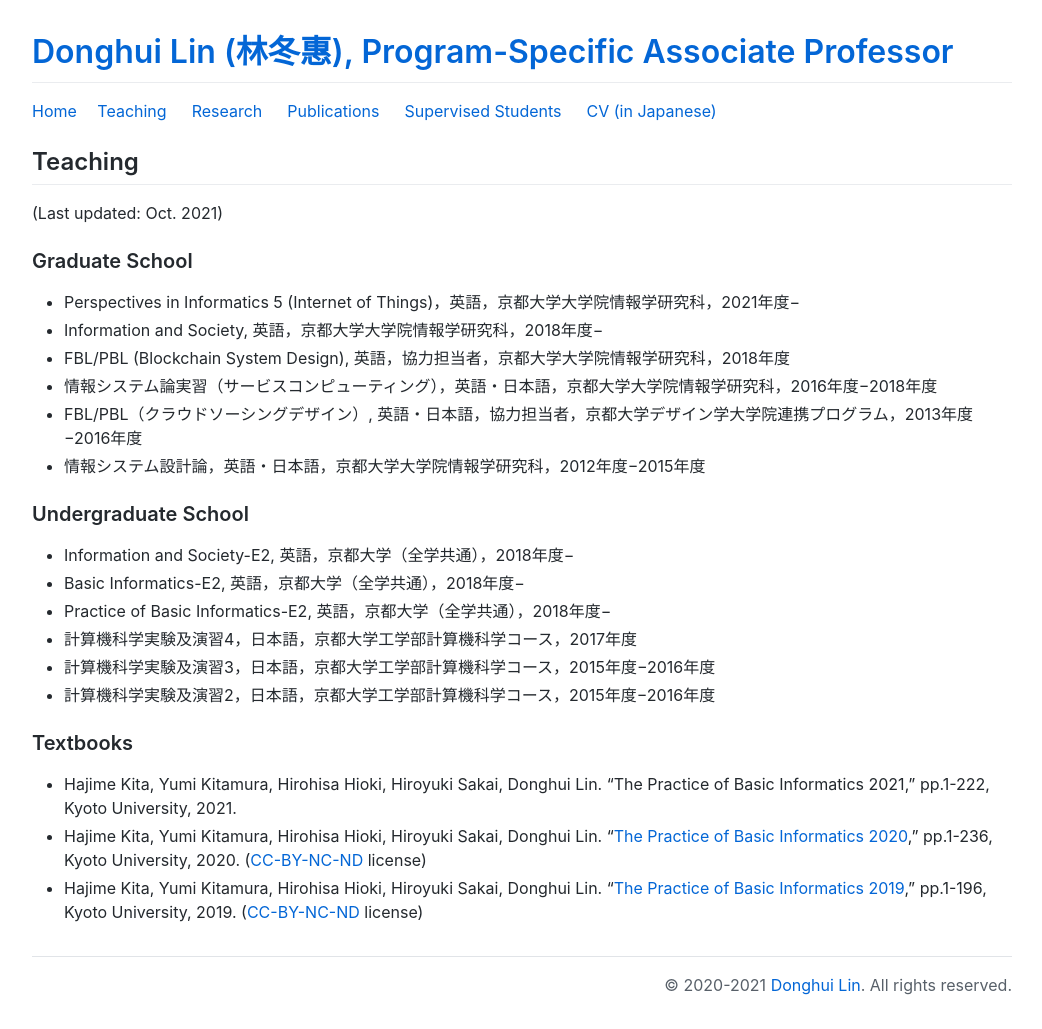
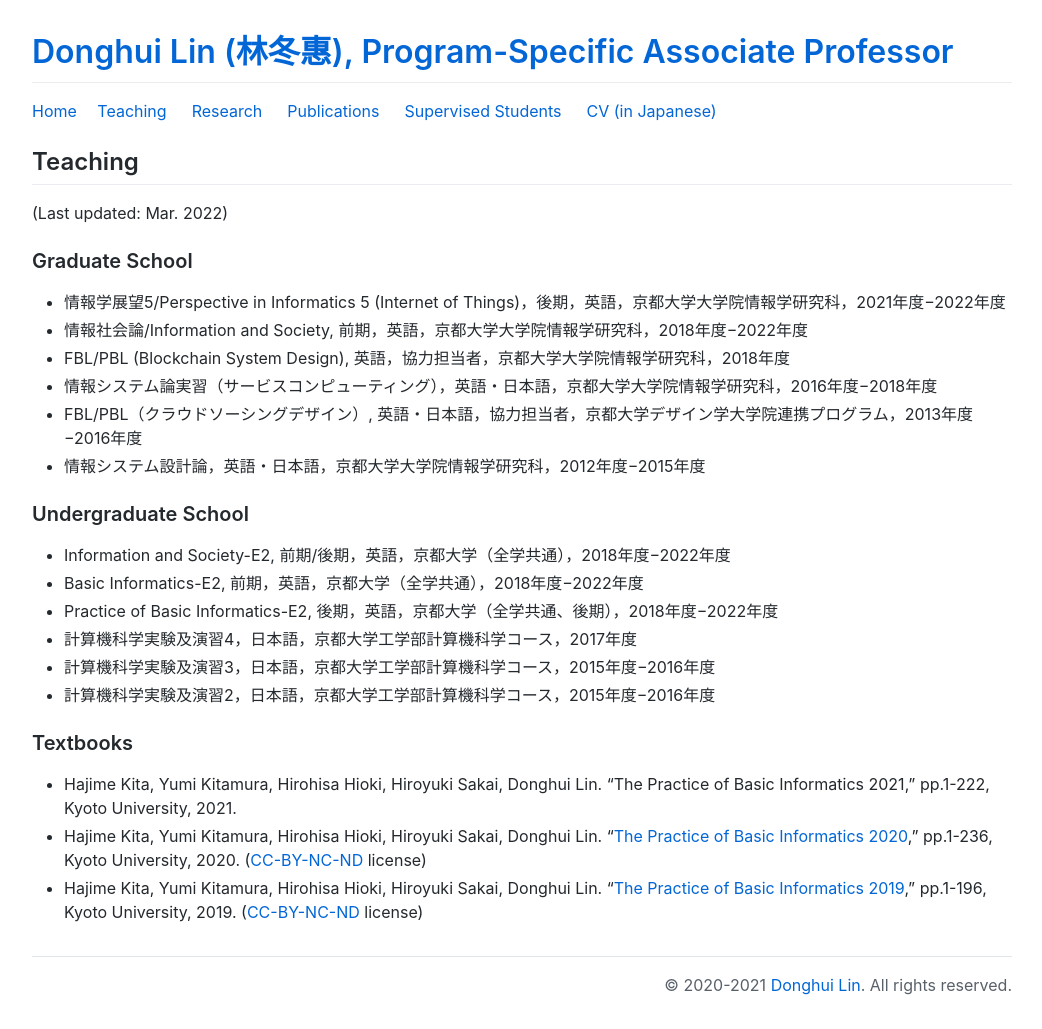
Before and after one commit to lindh/lindh.github.io, a Jekyll site: the page built from teaching.md, in a window 1280 px wide. Shown: the whole page, without its empty margins (118-1160 px from the left). Built offline with Jekyll 4.4.1, drawn with Linux system fonts in a browser that asks for light colours; comment, search, counter and statistics services are not loaded.

Commit message:
Update teaching.md

```diff
--- a/teaching.md
+++ b/teaching.md
@@ -6,20 +6,20 @@ layout: default
 
 ## Teaching
 
-(Last updated: Oct. 2021)
+(Last updated: Mar. 2022)
 
 ### Graduate School
-- Perspectives in Informatics 5 (Internet of Things)，英語，京都大学大学院情報学研究科，2021年度−
-- Information and Society, 英語，京都大学大学院情報学研究科，2018年度−
+- 情報学展望5/Perspective in Informatics 5 (Internet of Things)，後期，英語，京都大学大学院情報学研究科，2021年度−2022年度
+- 情報社会論/Information and Society, 前期，英語，京都大学大学院情報学研究科，2018年度−2022年度
 - FBL/PBL (Blockchain System Design), 英語，協力担当者，京都大学大学院情報学研究科，2018年度
 - 情報システム論実習（サービスコンピューティング），英語・日本語，京都大学大学院情報学研究科，2016年度−2018年度
 - FBL/PBL（クラウドソーシングデザイン）, 英語・日本語，協力担当者，京都大学デザイン学大学院連携プログラム，2013年度−2016年度
 - 情報システム設計論，英語・日本語，京都大学大学院情報学研究科，2012年度−2015年度
 
 ### Undergraduate School
-- Information and Society-E2, 英語，京都大学（全学共通），2018年度−
-- Basic Informatics-E2, 英語，京都大学（全学共通），2018年度−
-- Practice of Basic Informatics-E2, 英語，京都大学（全学共通），2018年度−
+- Information and Society-E2, 前期/後期，英語，京都大学（全学共通），2018年度−2022年度
+- Basic Informatics-E2, 前期，英語，京都大学（全学共通），2018年度−2022年度
+- Practice of Basic Informatics-E2, 後期，英語，京都大学（全学共通、後期），2018年度−2022年度
 - 計算機科学実験及演習4，日本語，京都大学工学部計算機科学コース，2017年度
 - 計算機科学実験及演習3，日本語，京都大学工学部計算機科学コース，2015年度−2016年度
 - 計算機科学実験及演習2，日本語，京都大学工学部計算機科学コース，2015年度−2016年度
```
